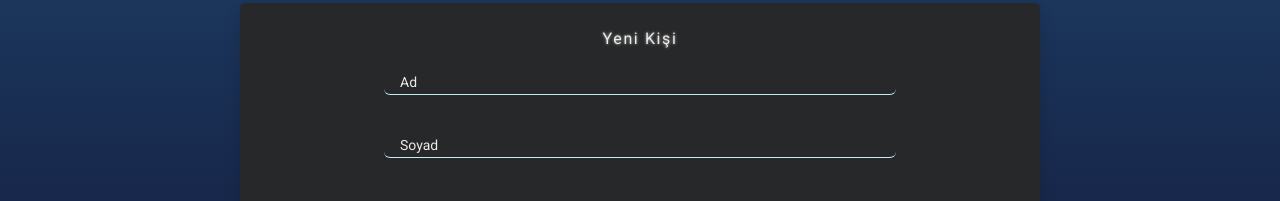
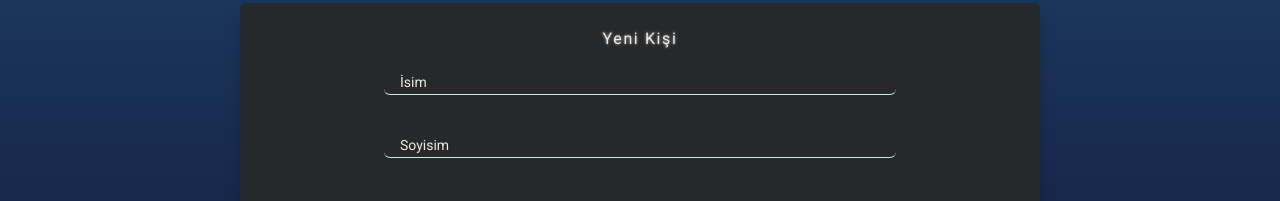
Before and after one commit to busratugul/KullaniciRehber, a React (Vite) app: page /add in a window 1280 px wide. Shown: the part 150-351 px from the top of the page. Built offline with nearby package versions, Linux system fonts and the light colour scheme.

Commit message:
KullaniciRehber
içerilk düzenlemesi

```diff
--- a/src/components/EditContact.jsx
+++ b/src/components/EditContact.jsx
@@ -45,7 +45,7 @@ function EditContact({ edited, icon }) {
       <div className="col-12">
         <h1>
           <input
-            placeholder="Ad"
+            placeholder="İsim"
             value={values.firstname}
             name="firstname"
             onChange={handleChange}
@@ -56,7 +56,7 @@ function EditContact({ edited, icon }) {
             <small className="error">{errors.firstname}</small>
           )}
           <input
-            placeholder="Soyad"
+            placeholder="Soyisim"
             value={values.lastname}
             name="lastname"
             onChange={handleChange}
--- a/src/form/AddContact.jsx
+++ b/src/form/AddContact.jsx
@@ -46,7 +46,7 @@ function AddContact() {
         <header className="title text-center">Yeni Kişi</header>
         <input
           name="firstname"
-          placeholder="Ad"
+          placeholder="İsim"
           value={values.firstname}
           disabled={isSubmitting}
           onChange={handleChange}
@@ -59,7 +59,7 @@ function AddContact() {
           )}
         <input
           name="lastname"
-          placeholder="Soyad"
+          placeholder="Soyisim"
           value={values.lastname}
           disabled={isSubmitting}
           onChange={handleChange}
```
